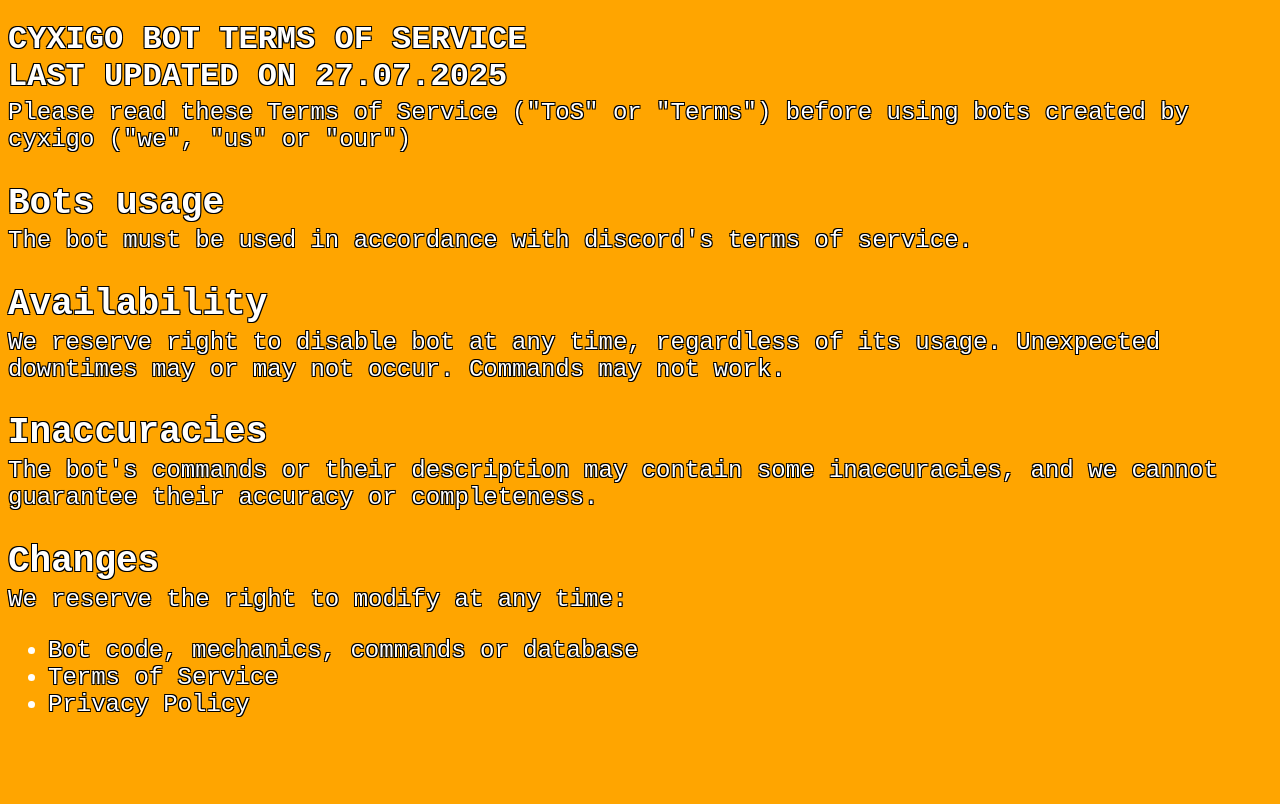
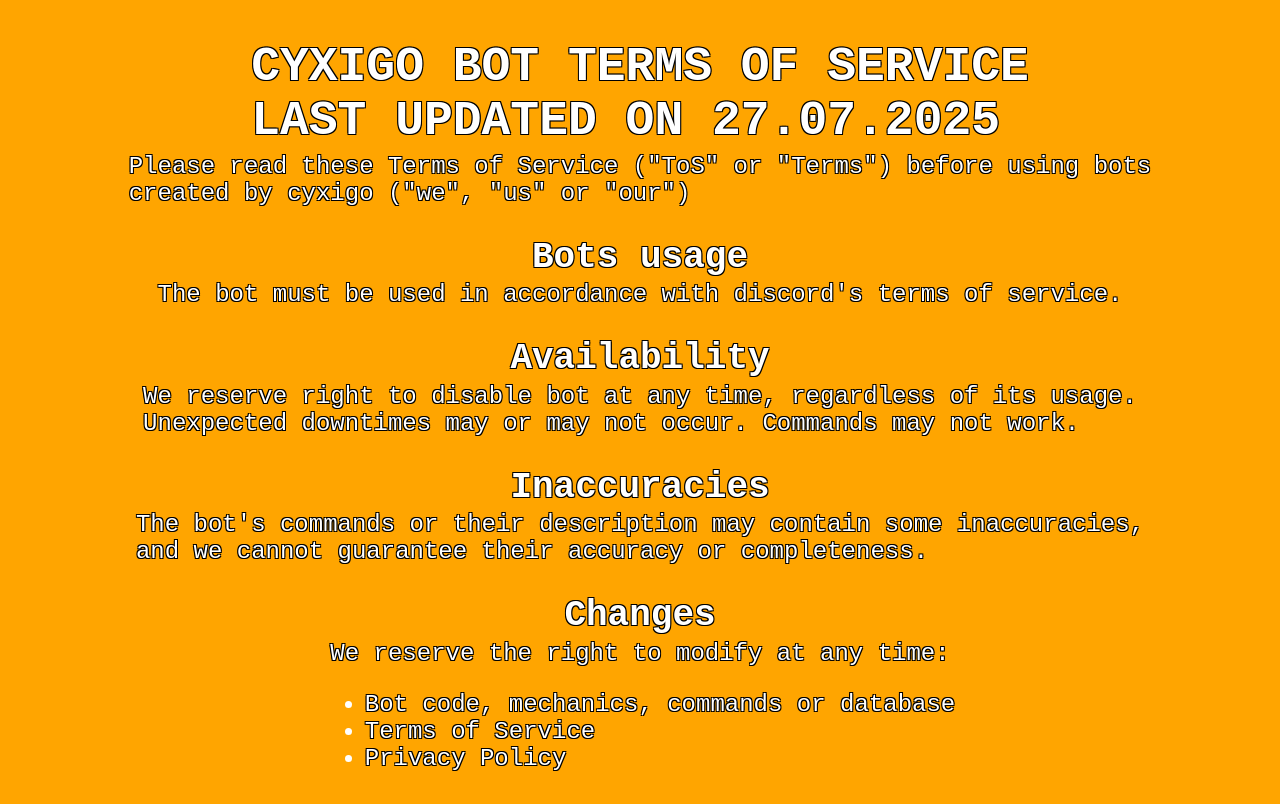
Before and after one commit to cyxigo/cykodigo-io, a plain HTML site: page pages/tos.html in a window 1280 px wide. Drawn offline with Linux system fonts and the light colour scheme; files that its build step writes are made by us from their sources.

Commit message:
Fixed pages and styles

```diff
--- a/pages/tos.html
+++ b/pages/tos.html
@@ -3,8 +3,8 @@
     <head>
         <meta charset="UTF-8" />
         <meta name="viewport" content="width=device-width, initial-scale=1.0" />
-        <link rel="stylesheet" href="style.css" />
-        <link rel="shortcut icon" href="res/me.png" type="image/png" />
+        <link rel="stylesheet" href="../style.css" />
+        <link rel="shortcut icon" href="../res/me.png" type="image/png" />
         <title>Terms of Service</title>
     </head>
     <body>
@@ -13,22 +13,22 @@
             LAST UPDATED ON 27.07.2025
         </h1>
 
-        <div class="large-text">
-            Please read these Terms of Service ("ToS" or "Terms") before using
-            bots created by cyxigo ("we", "us" or "our") <br />
+        Please read these Terms of Service ("ToS" or "Terms") before using bots
+        <br />
+        created by cyxigo ("we", "us" or "our") <br />
 
         <h2>Bots usage</h2>
         The bot must be used in accordance with discord's terms of service.
 
         <h2>Availability</h2>
-            We reserve right to disable bot at any time, regardless of its
-            usage. Unexpected downtimes may or may not occur. Commands may not
-            work.
+        We reserve right to disable bot at any time, regardless of its usage.
+        <br />
+        Unexpected downtimes may or may not occur. Commands may not work.
 
         <h2>Inaccuracies</h2>
-            The bot's commands or their description may contain some
-            inaccuracies, and we cannot guarantee their accuracy or
-            completeness.
+        The bot's commands or their description may contain some inaccuracies,
+        <br />
+        and we cannot guarantee their accuracy or completeness.
 
         <h2>Changes</h2>
         We reserve the right to modify at any time: <br />
@@ -37,6 +37,5 @@
             <li>Terms of Service</li>
             <li>Privacy Policy</li>
         </ul>
-        </div>
     </body>
 </html>
--- a/style.css
+++ b/style.css
@@ -4,6 +4,9 @@
     color: white;
     text-shadow: -1px -1px 0 #000, 1px -1px 0 #000, -1px 1px 0 #000,
         1px 1px 0 #000;
+    display: grid;
+    place-items: center;
+    font-size: x-large;
 }
 
 h2,
@@ -11,15 +14,6 @@
     margin-bottom: 0.1em;
 }
 
-.wrapper {
-    display: grid;
-    place-items: center;
-}
-
-.large-text {
-    font-size: x-large;
-}
-
 .copyright {
     font-size: 12px;
     text-shadow: none;
```
Also changed, not shown: index.html (+1 -7 lines), pages/pp.html (+4 -5 lines). Lines whose indentation alone changed are shown as unchanged.
